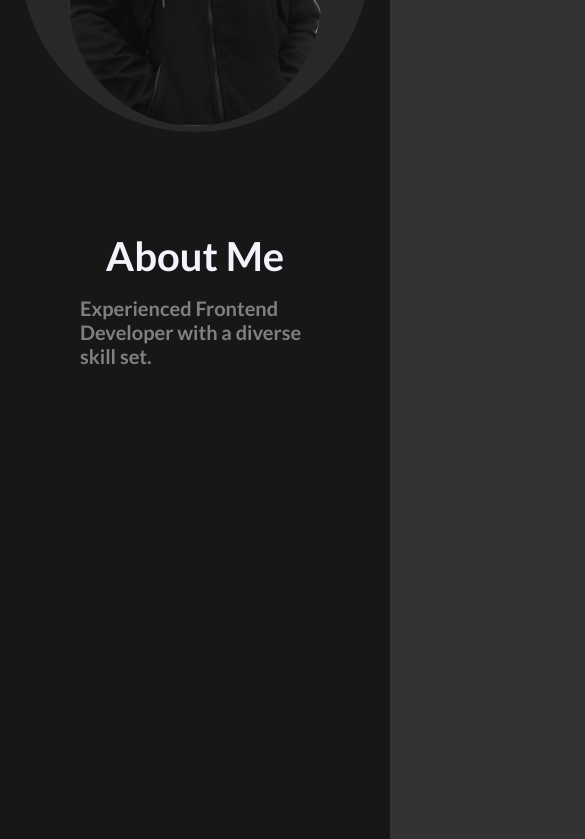
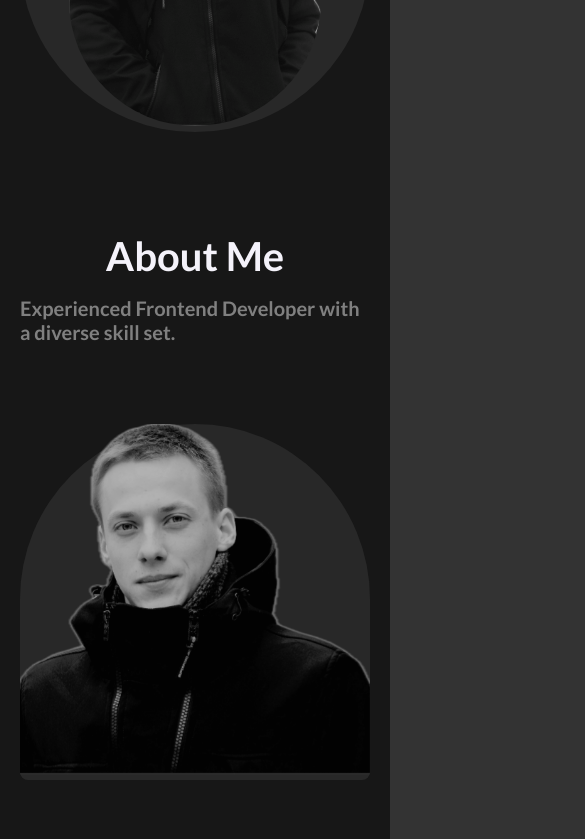
Before and after one commit to exleonardo/portfolio, a React (Vite) app: page / in a window 390 px wide. Shown: the part 860-1699 px from the top of the page, 585 px wide, since content can reach past the window. Built offline with nearby package versions, Linux system fonts and the light colour scheme.

Commit message:
style: add responsive

```diff
--- a/src/widgets/about-me-description/style/about-me-description.ts
+++ b/src/widgets/about-me-description/style/about-me-description.ts
@@ -22,29 +22,50 @@ export const AboutMeBlock = styled.div`
   display: flex;
   align-items: center;
   gap: 100px;
-  min-height: 400px;
+  max-height: max-content;
+  width: 100%;
+
   padding-bottom: 10px;
+  @media screen and (width <= 992px) {
+    flex-wrap: wrap;
+    justify-content: center;
+    gap: 50px;
+  }
 `
 export const UserPhotoDescription = styled.img`
-  width: 460px;
-  height: 450px;
-  z-index: 10;
-  background-size: cover;
+  height: 100%;
+  object-fit: cover;
+  max-height: 500px;
+
+  width: 100%;
+  aspect-ratio: 1/1;
+  min-height: 300px;
+  min-width: 260px;
+  z-index: 30;
 `
 
 export const BackGround = styled.div`
-  width: 480px;
+  max-width: 550px;
+
+  min-width: 275px;
   display: flex;
+
   justify-content: center;
   align-items: flex-end;
-  height: 400px;
+  max-height: 400px;
+
   z-index: 20;
 
   border-radius: 261.5px 261.5px 12px 12px;
   background: var(--color-dark-600);
+  @media screen and (width <= 992px) {
+    margin-top: 5rem;
+    max-width: 418px;
+  }
 `
 export const Description = styled.div`
   color: var(--color-dark-100);
+  max-width: 650px;
 
   font-size: var(--font-size-xl);
   font-weight: var(--font-weight-normal);
@@ -55,9 +76,22 @@ export const Description = styled.div`
   justify-content: flex-start;
   align-items: flex-start;
   align-self: flex-end;
+  @media screen and (width <= 576px) {
+  }
 `
 export const AboutMe = styled.div`
   padding-top: 100px;
   margin-right: 80px;
   margin-left: 80px;
+  @media screen and (width <= 992px) {
+    margin-left: 20px;
+    margin-right: 20px;
+  }
 `
+export const ButtonBlock = styled.div`
+  @media screen and (width <= 576px) {
+    max-width: 480px;
+    width: 100%;
+    margin: 0 auto;
+  }
+`
```
